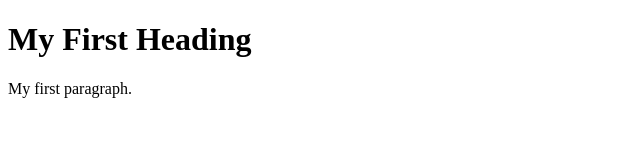
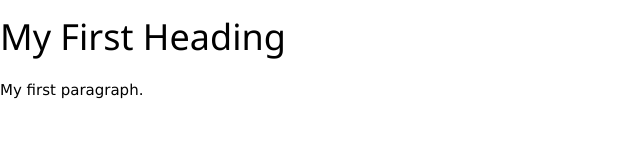
Before and after one commit to PCChess/PCChess.github.io, a plain HTML site: page index.html in a window 1280 px wide. Shown: the whole page, without its empty margins (0-640 px from the left). Drawn offline with nearby package versions, Linux system fonts and the light colour scheme.

Commit message:
Update index.html

```diff
--- a/index.html
+++ b/index.html
@@ -1,5 +1,12 @@
 <!DOCTYPE html>
 <html>
+  <title>Perryn Chang</title>
+  <meta charset="UTF-8">
+  <meta name="viewport" content="width=device-width, initial-scale=1.0">
+  <link rel="stylesheet" href="https://www.w3schools.com/w3css/4/w3.css">
+  <link rel="stylesheet" href="https://fonts.googleapis.com/css?family=Montserrat">
+  <link rel="stylesheet" href="https://cdnjs.cloudflare.com/ajax/libs/font-awesome/4.7.0/css/font-awesome.min.css">
+
 <body>
 
 <h1>My First Heading</h1>
```
